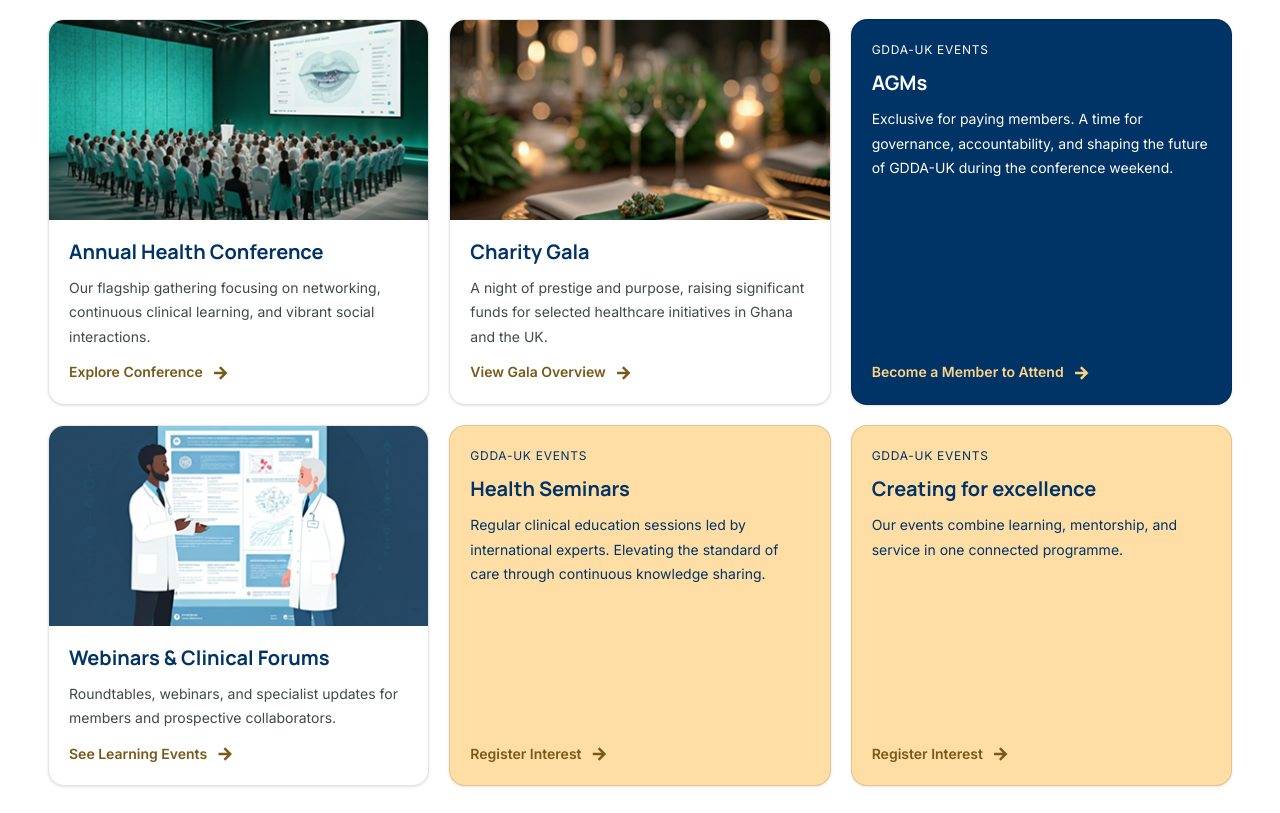
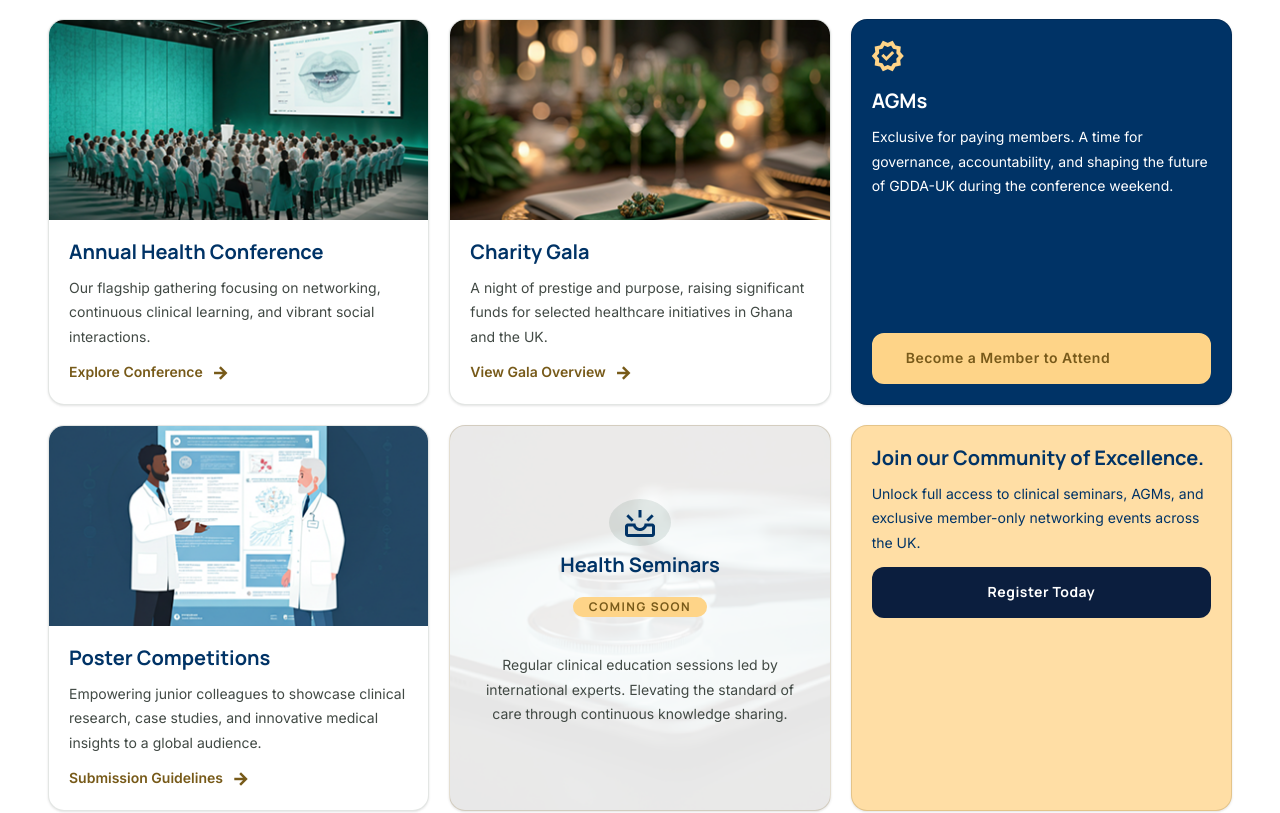
Before and after one commit to gydgen/GDDA-UK, an Angular app: page /event in a window 1280 px wide. Shown: the part 920-1733 px from the top of the page. Built offline with nearby package versions, Linux system fonts and the light colour scheme; a web font is replaced by a local one.

Commit message:
feat: add new event and sponsorship images, enhance event section with updated content and styles

```diff
--- a/src/app/landing-page/features/event/event.html
+++ b/src/app/landing-page/features/event/event.html
@@ -1,12 +1,6 @@
 <section class="event-hero" aria-labelledby="event-hero-heading">
   <div class="event-hero__media" aria-hidden="true">
-    <img
-      ngSrc="/assets/images/event-hero-bg.png"
-      alt=""
-      fill
-      priority
-      class="event-hero__bg"
-    />
+    <img ngSrc="/assets/images/event-hero-bg.png" alt="" fill priority class="event-hero__bg" />
   </div>
   <div class="event-hero__overlay" aria-hidden="true"></div>
 
@@ -37,8 +31,8 @@
           class="event-hero__card-image"
         />
         <div class="event-hero__note">
-          <p class="event-hero__note-value">12+</p>
-          <p class="event-hero__note-text">Annual programmes</p>
+          <p class="event-hero__note-value">250+</p>
+          <p class="event-hero__note-text">Annual attendees across the United Kingdom and Ghana</p>
         </div>
       </div>
     </div>
@@ -57,42 +51,127 @@
     </header>
 
     <ul class="event-portfolio__grid" role="list" aria-label="Event portfolio cards">
-      @for (card of portfolioCards; track card.title) {
       <li class="event-portfolio__item" role="listitem">
-          @if (card.variant === 'image') {
         <article class="event-card">
           <img
-                [ngSrc]="card.image ?? ''"
+            ngSrc="/assets/images/event-card-1.png"
             width="420"
             height="220"
-                [alt]="card.title"
+            alt="Annual Health Conference"
             class="event-card__image"
           />
           <div class="event-card__body">
-                <h3 class="event-card__title">{{ card.title }}</h3>
-                <p class="event-card__text">{{ card.summary }}</p>
-                <a [routerLink]="card.actionLink" class="event-card__link">
-                  {{ card.actionLabel }}
+            <h3 class="event-card__title">Annual Health Conference</h3>
+            <p class="event-card__text">
+              Our flagship gathering focusing on networking, continuous clinical learning, and
+              vibrant social interactions.
+            </p>
+            <a routerLink="/event" class="event-card__link">
+              Explore Conference
               <span class="material-symbols-outlined" aria-hidden="true">arrow_forward</span>
             </a>
           </div>
         </article>
-          } @else {
-            <article
-              class="event-card event-card--info"
-              [class.event-card--gold]="card.variant === 'info-gold'"
-            >
-              <p class="event-card__tag">GDDA-UK Events</p>
-              <h3 class="event-card__title">{{ card.title }}</h3>
-              <p class="event-card__text">{{ card.summary }}</p>
-              <a [routerLink]="card.actionLink" class="event-card__link">
-                {{ card.actionLabel }}
+      </li>
+
+      <li class="event-portfolio__item" role="listitem">
+        <article class="event-card">
+          <img
+            ngSrc="/assets/images/event-card-2.png"
+            width="420"
+            height="220"
+            alt="Charity Gala"
+            class="event-card__image"
+          />
+          <div class="event-card__body">
+            <h3 class="event-card__title">Charity Gala</h3>
+            <p class="event-card__text">
+              A night of prestige and purpose, raising significant funds for selected healthcare
+              initiatives in Ghana and the UK.
+            </p>
+            <a routerLink="/impact" class="event-card__link">
+              View Gala Overview
               <span class="material-symbols-outlined" aria-hidden="true">arrow_forward</span>
             </a>
+          </div>
         </article>
-          }
       </li>
-      }
+
+      <li class="event-portfolio__item" role="listitem">
+        <article class="event-card event-card--info">
+          <p class="event-card__tag">
+            <span class="material-symbols-outlined agm-icon">verified</span>
+          </p>
+          <h3 class="event-card__title">AGMs</h3>
+          <p class="event-card__text">
+            Exclusive for paying members. A time for governance, accountability, and shaping the
+            future of GDDA-UK during the conference weekend.
+          </p>
+          <a routerLink="/event" class="event-card__link btn-secondary member-attend">
+            Become a Member to Attend
+          </a>
+        </article>
+      </li>
+
+      <li class="event-portfolio__item" role="listitem">
+        <article class="event-card">
+          <img
+            ngSrc="/assets/images/event-card-3.png"
+            width="420"
+            height="220"
+            alt="Webinars &amp; Clinical Forums"
+            class="event-card__image"
+          />
+          <div class="event-card__body">
+            <h3 class="event-card__title">Poster Competitions</h3>
+            <p class="event-card__text">
+              Empowering junior colleagues to showcase clinical research, case studies, and
+              innovative medical insights to a global audience.
+            </p>
+            <a routerLink="/get-involved" class="event-card__link">
+              Submission Guidelines
+              <span class="material-symbols-outlined" aria-hidden="true">arrow_forward</span>
+            </a>
+          </div>
+        </article>
+      </li>
+
+      <li class="event-portfolio__item" role="listitem">
+        <article class="event-card event-card--info event-card--grey text-center">
+          <div class="container">
+            <span class="event-card__tag google-icon"
+              ><img src="/assets/images/google-assistant-icon.png" alt="Health Icon"
+            /></span>
+          </div>
+          <h3 class="event-card__title">Health Seminars</h3>
+          <div class="badge">
+            <span class="section-badge section-badge--gold">coming soon</span>
+          </div>
+
+          <p class="event-card__text">
+            Regular clinical education sessions led by international experts. Elevating the standard
+            of care through continuous knowledge sharing.
+          </p>
+          <!-- <a routerLink="/contact" class="event-card__link">
+            Register Interest
+            <span class="material-symbols-outlined" aria-hidden="true">arrow_forward</span>
+          </a> -->
+        </article>
+      </li>
+
+      <li class="event-portfolio__item" role="listitem">
+        <article class="event-card event-card--info event-card--gold">
+          <!-- <p class="event-card__tag">GDDA-UK Events</p> -->
+          <h3 class="event-card__title">Join our Community of Excellence.</h3>
+          <p class="event-card__text">
+            Unlock full access to clinical seminars, AGMs, and exclusive member-only networking
+            events across the UK.
+          </p>
+          <a routerLink="/contact" class="d-flex justify-content-center btn-udda-primary">
+            Register Today
+          </a>
+        </article>
+      </li>
     </ul>
   </div>
 </section>
@@ -176,6 +255,8 @@
     <p class="event-inquiries__text">
       Connect with our planning committee for sponsorship or logistics.
     </p>
-    <a href="mailto:events@gdda.org.uk" class="event-inquiries__email">events@gdda.org.uk <span class="material-symbols-outlined">mail</span></a>
+    <a href="mailto:events@gdda.org.uk" class="event-inquiries__email"
+      >events@gdda.org.uk <span class="material-symbols-outlined">mail</span></a
+    >
   </div>
 </section>
--- a/src/app/landing-page/features/event/event.scss
+++ b/src/app/landing-page/features/event/event.scss
@@ -192,6 +192,14 @@
   .event-card__link {
     color: $color-gold;
   }
+  .agm-icon{
+    font-size: $font-size-2xl;
+     color: $color-gold;
+     fill: 1;
+  }
+  .member-attend{
+    color: $color-text-gold;
+  }
 }
 
 .event-card--gold {
@@ -206,6 +214,28 @@
 
   .event-card__link {
     color: $color-text-gold-dark;
+  }
+}
+.event-card--grey {
+  @include flex-column;
+  background: url('/assets/images/event-health-background.png') center / cover no-repeat;
+  border-color: rgba($color-text-gold-dark, 0.2);
+
+  .event-card__tag,
+  .event-card__title {
+    color: $color-text-navy;
+  }
+  .event-card__text{
+    color: $color-text-dark;
+  }
+
+  .event-card__link {
+    color: $color-text-gold-dark;
+  }
+  .google-icon{
+    padding: $space-4;
+     background:rgba($color-forest-green, 0.1);
+     border-radius: 50% ;
   }
 }
 
@@ -388,7 +418,12 @@
   padding: $space-8;
   border-radius:  $border-radius-lg 0 0 $border-radius-lg;
   @media (max-width: $bp-sm) {
-     border-radius: $border-radius-lg;  }
+     border-radius: $border-radius-lg;
+     padding: $space-6;
+     border-radius:  0;
+    //  border-radius: $border-radius-lg  $border-radius-lg 0 0;
+
+    }
 
 }
 
@@ -409,7 +444,7 @@
 .event-newsletter__form-wrap {
   border: 1px solid rgba($color-white, 0.24);
   border-radius: $border-radius-xl;
-  padding: $space-6;
+  // padding: $space-6;
 }
 
 .event-newsletter__form {
@@ -470,7 +505,7 @@
   border-radius: 0 $border-radius-lg $border-radius-lg 0;
   padding: $space-8;
   @media (max-width: $bp-md) {
-    border-radius: $border-radius-lg;
+    border-radius: 0;
   }
 
 
--- a/src/app/landing-page/features/sponsorship/sponsorship.html
+++ b/src/app/landing-page/features/sponsorship/sponsorship.html
@@ -61,7 +61,7 @@
   </div>
 </section>
 <section class="voice-of-partners">
-  <div class="site-container voice-of-partners__inner">
+  <div class="voice-of-partners__inner">
     <header class="voice-of-partners__header">
       <span class="section-badge--outline mb-4">VOICE OF PARTNERS</span>
       <h4 class="voice-of-partners__title">What Our Sponsors Say</h4>
@@ -78,7 +78,7 @@
     </div> -->
     <div class="sponsorship-family">
       <section class="become-ambassador">
-        <div class="site-container become-ambassador__inner">
+        <div class="become-ambassador__inner">
           <div class="become-ambassador__ranks">
             <div class="become-ambassador__ranks--icon"></div>
             <div class="become-ambassador__ranks--description">
@@ -100,7 +100,7 @@
             </div>
           </div>
         </div>
-        <div class="site-container become-ambassador__inner-image">
+        <div class="become-ambassador__inner-image">
           <img src="/assets/images/sponsor-family.png" alt="Ambassador Program" />
         </div>
       </section>
--- a/src/app/shared/footer/footer.scss
+++ b/src/app/shared/footer/footer.scss
@@ -145,13 +145,15 @@
     border-radius: $border-radius-sm;
   }
 }
-
 // CTA
 .footer-cta {
   background: $color-blue;
   border: 1px solid rgba($color-navy, 0.08);
   border-radius: $border-radius-md;
   padding: $space-10;
+  @media (max-width: $bp-sm) {
+    padding: $space-6;
+  }
 }
 
 .footer-cta__title {
@@ -214,6 +216,10 @@
   @include flex-between;
   gap: $space-6;
   flex-wrap: wrap;
+    @media (max-width: $bp-sm) {
+      text-align: center;
+      @include flex-center;
+    }
 }
 
 .footer-bottom__copy {
--- a/src/app/shared/navbar/navbar.ts
+++ b/src/app/shared/navbar/navbar.ts
@@ -19,7 +19,7 @@ export class Navbar {
   readonly mobileOpen = signal(false);
 
   readonly navLinks = [
-    { label: 'About', path: '/about' },
+    { label: 'About', path: '/home' },
     { label: 'Event', path: '/event' },
     { label: 'Impact', path: '/impact' },
     { label: 'Get Involved', path: '/get-involved' },
--- a/src/styles/_mixins.scss
+++ b/src/styles/_mixins.scss
@@ -102,7 +102,7 @@
   @include btn-base;
   background: $color-gold;
   border-color: $color-gold;
-  color: $color-text-gold;
+  color:$color-text-gold;
   border-radius: $border-radius-md;
 
   &:hover, &:focus-visible {
--- a/src/styles/_variables.scss
+++ b/src/styles/_variables.scss
@@ -23,6 +23,7 @@ $color-mid-grey:      #9AA1AF;
 $color-text:          #1E2A3A;
 $color-text-navy:     #003366;
 $color-highlight-soft: #F5FFA5;
+$color-forest-green: #0B3D2E;
 $color-text-gold:     #785A1A;
 $color-text-gold-dark: #775A19;
 $color-text-green:    #79A894;
```
Also changed, not shown: src/app/landing-page/features/sponsorship/sponsorship.scss (+28 -9 lines), public/assets/images/event-health-background.png (added), public/assets/images/google-assistant-icon.png (added). Lines whose indentation alone changed are shown as unchanged.
